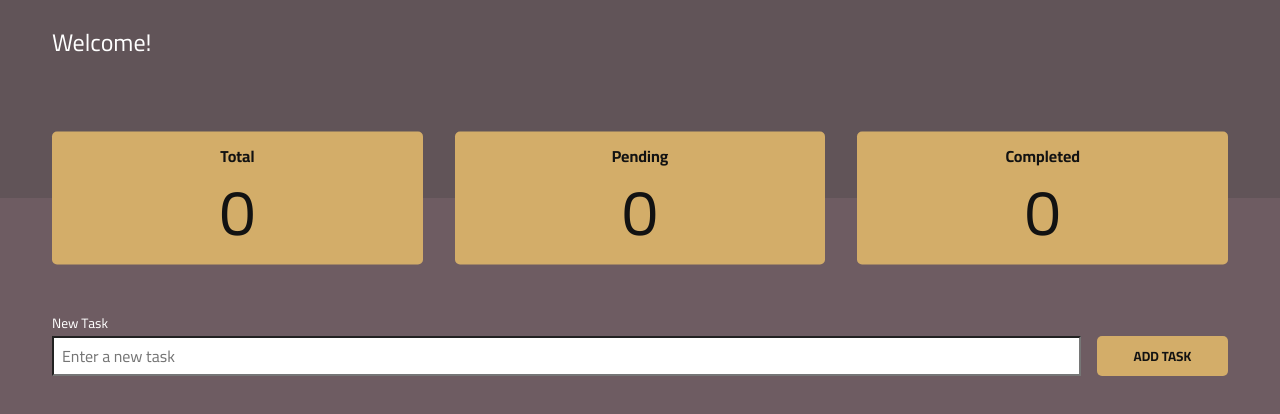
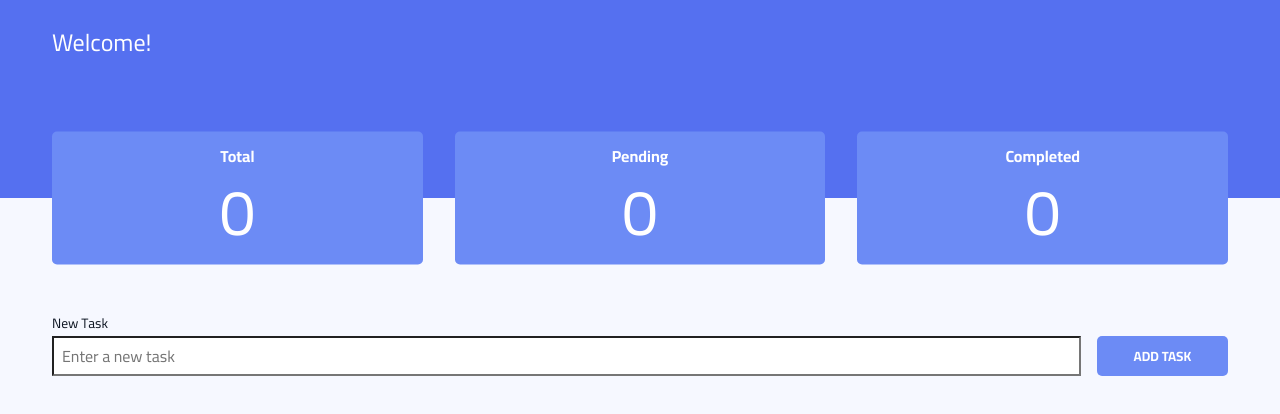
Before and after one commit to flaviare1s/my-todo, a React (Vite) app: page / in a window 1280 px wide. Shown: the top 414 px of the page. Built offline with nearby package versions, Linux system fonts and the light colour scheme.

Commit message:
Altera paleta de cores

```diff
--- a/src/components/Header/styles.module.scss
+++ b/src/components/Header/styles.module.scss
@@ -1,6 +1,6 @@
 .header {
-  background-color: #615458;
-  color: #fff;
+  background-color: var(--primary-600);
+  color: var(--surface);
   padding-top: 20px;
   font-size: 1.5rem;
 
--- a/src/components/StatsCard/styles.module.scss
+++ b/src/components/StatsCard/styles.module.scss
@@ -1,6 +1,6 @@
 .stats_card {
-  background-color: #D3AD69;
-  color: #121212;
+  background-color: var(--primary);
+  color: var(--surface);
   width: 100%;
   padding: 1rem;
   text-align: center;
--- a/src/components/Tasks/styles.module.scss
+++ b/src/components/Tasks/styles.module.scss
@@ -15,7 +15,7 @@
 
       label {
         font-size: 0.85rem;
-        color: #fff;
+        color: var(--text);
       }
 
       input {
@@ -23,7 +23,8 @@
         width: 100%;
         padding: 0 0.5rem;
         font-size: 1rem;
-        background-color: #fff;
+        background-color: var(--surface);
+        color: var(--text);
       }
     }
 
@@ -32,10 +33,11 @@
       height: 40px;
       border: none;
       border-radius: 5px;
-      background-color: #D3AD69;
-      color: #121212;
+      background-color: var(--primary);
+      color: var(--surface);
       font-weight: bold;
       text-transform: uppercase;
+      cursor: pointer;
     }
   }
 
@@ -58,12 +60,12 @@
         input {
             height: 1rem;
             width: 1rem;
-            accent-color: #D3AD69;
+            accent-color: var(--accent);
           }
 
           label {
             font-size: 1.2rem;
-            color: #fff;
+            color: var(--text);
           }
       }
 
@@ -72,7 +74,7 @@
         height: 30px;
         border-radius: 5px;
         background-color: transparent;
-        color: #fff;
+        color: var(--accent);
         font-weight: bold;
         text-transform: uppercase;
         cursor: pointer;
--- a/src/styles/global.css
+++ b/src/styles/global.css
@@ -4,7 +4,55 @@
   box-sizing: border-box;
 }
 
-body, button, input, textarea, select, option {
-  font-family: 'Cairo', sans-serif;
-  background-color: #6E5C62;
+body,
+button,
+input,
+textarea,
+select,
+option {
+  font-family: "Cairo", sans-serif;
+  background-color: var(--bg);
 }
+
+/* Paleta: Soft Pastels (variáveis) */
+:root {
+  --bg: #f6f8ff;
+  --surface: #ffffff;
+  --text: #0f1724;
+  --muted: #94a3b8;
+  --primary: #6c8bf5;
+  --primary-600: #5570f0;
+  --accent: #ff6b6b;
+  --success: #34d399;
+  --warning: #f59e0b;
+  --danger: #ef4444;
+}
+
+/* dark theme override */
+[data-theme="dark"] {
+  --bg: #0b1220;
+  --surface: rgba(255, 255, 255, 0.04);
+  --text: #e6eef8;
+  --muted: #94a3b8;
+  --primary: #4f46e5;
+  --primary-600: #3730a3;
+  --accent: #06b6d4;
+  --success: #34d399;
+  --warning: #fbbf24;
+  --danger: #fb7185;
+}
+
+/* utilitários rápidos */
+.body {
+  background: var(--bg);
+  color: var(--text);
+}
+.btn-primary {
+  background: linear-gradient(180deg, var(--primary), var(--primary-600));
+  color: var(--surface);
+}
+.card {
+  background: var(--surface);
+  color: var(--text);
+  box-shadow: 0 6px 18px rgba(10, 20, 40, 0.06);
+}
```
